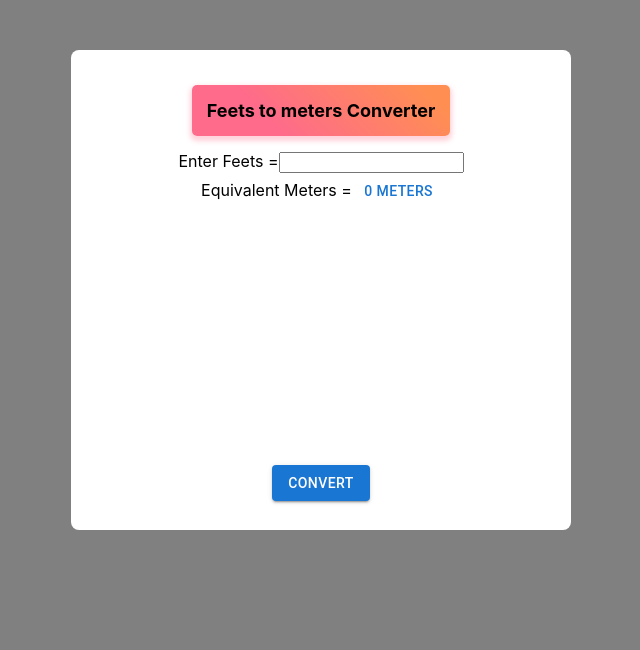
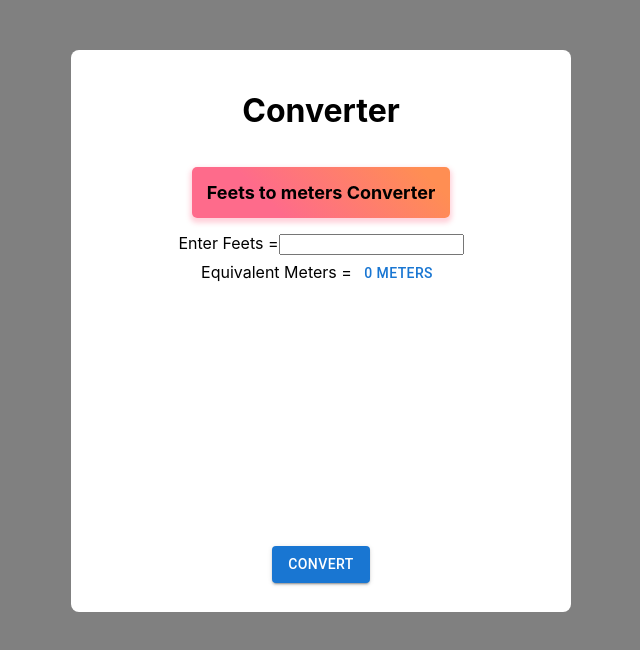
Before and after one commit to sbgoud/converter, a React (Create React App) app: page / in a window 1280 px wide. Shown: the top 650 px of the page, without its empty margins (4-644 px from the left). Built offline with nearby package versions, Linux system fonts and the light colour scheme.

Commit message:
added heading

```diff
--- a/src/App.js
+++ b/src/App.js
@@ -17,7 +17,7 @@ export default function BasicButtons() {
 
   return (
     <div className="thebox">
-
+    <h1>Converter</h1>
       <div className="heading"><strong>Feets to meters Converter</strong></div>
       <div>
         Enter Feets =
```
